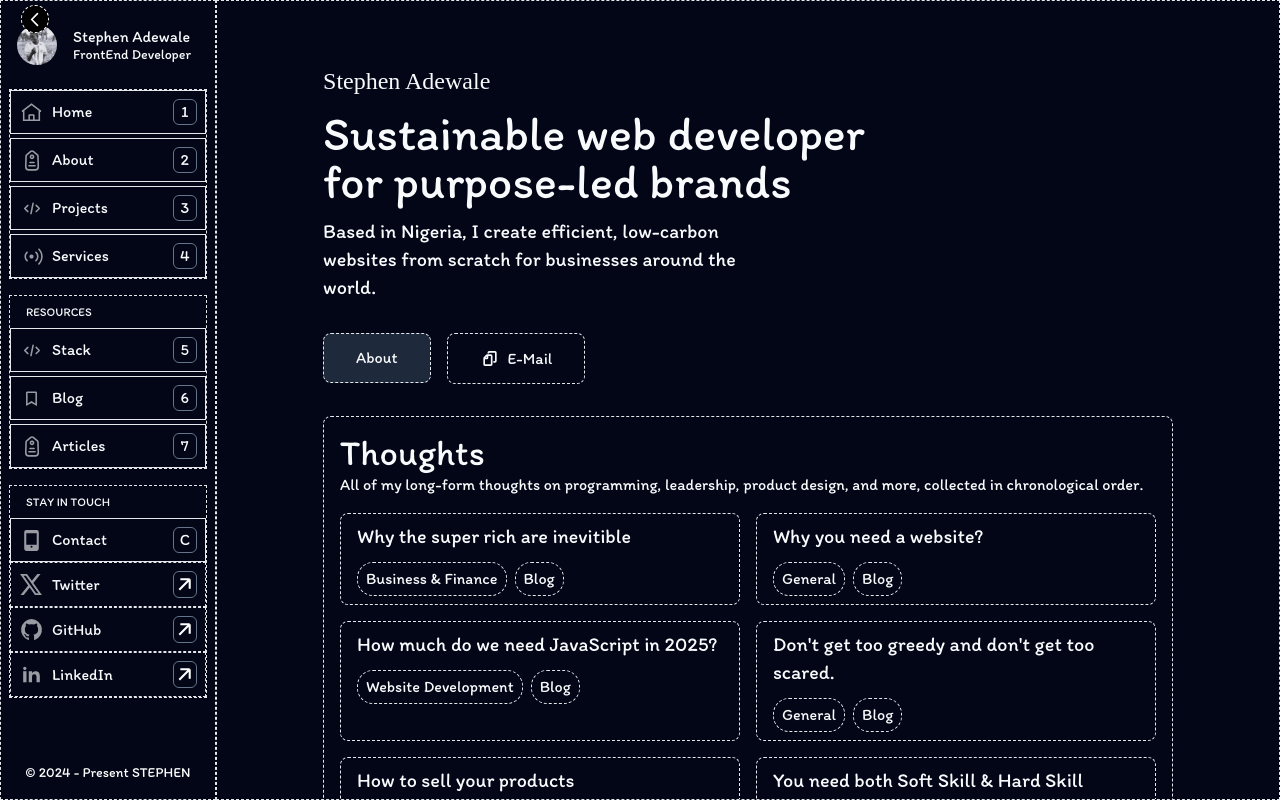
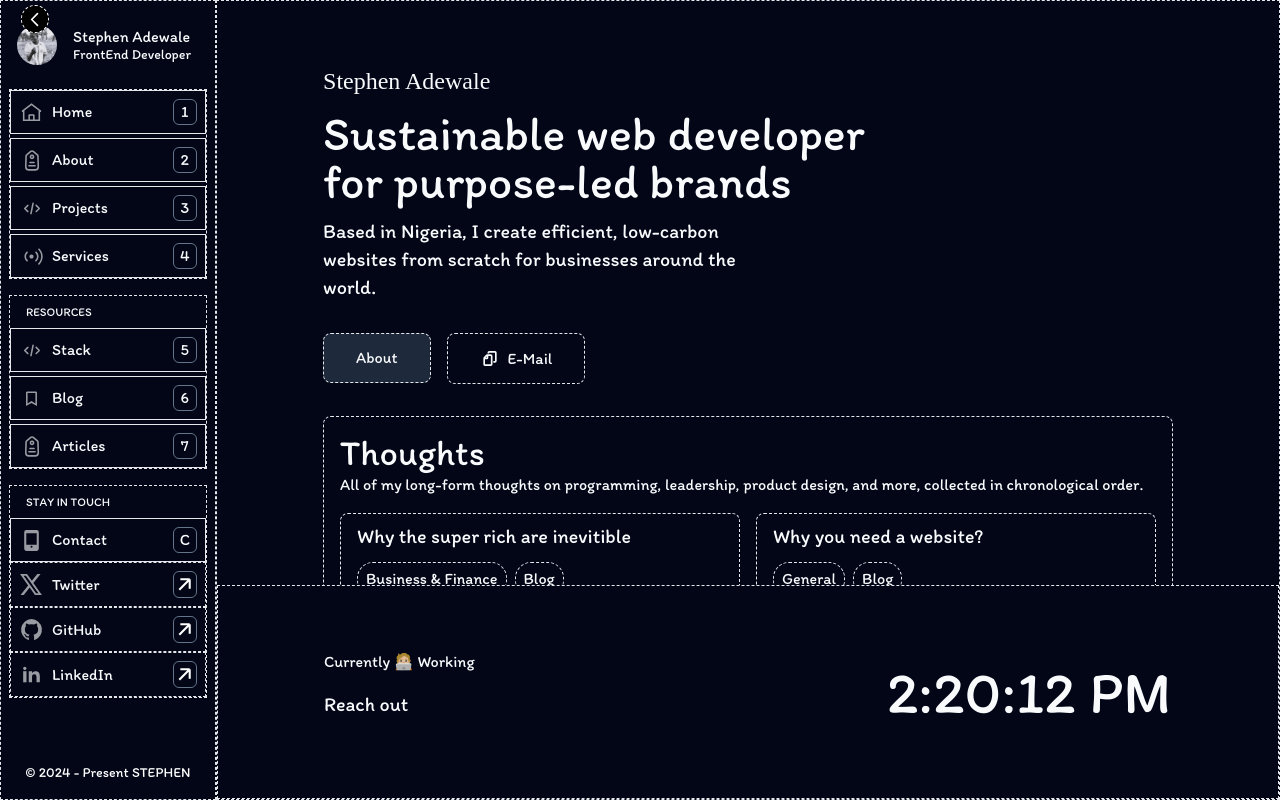
Before and after one commit to DemoStephen/portfolio, a React (Vite) app: page / in a window 1280 px wide. Built offline with nearby package versions, Linux system fonts and the light colour scheme; a web font is replaced by a local one.

Commit message:
Updated UI

```diff
--- a/src/UI/Footer.jsx
+++ b/src/UI/Footer.jsx
@@ -1,14 +1,53 @@
+import { useEffect, useState } from "react";
+
 export default function Footer() {
+  const [message, setMessage] = useState(true);
+  const [time, setTime] = useState(new Date().toLocaleTimeString());
+
+  useEffect(() => {
+    const timer = setInterval(() => {
+      setTime(new Date().toLocaleTimeString());
+    }, 1000);
+
+    return () => clearInterval(timer); // Cleanup on unmount
+  }, []);
+
+  useEffect(() => {
+    const checkTime = () => {
+      const now = new Date();
+      const hours = now.getHours();
+      const minutes = now.getMinutes();
+
+      // Check if the time is between 10:30 PM and 6:30 AM
+      if (
+        (hours === 22 && minutes >= 30) ||
+        hours > 22 ||
+        hours < 6 ||
+        (hours === 6 && minutes < 30)
+      ) {
+        setMessage(false);
+      } else {
+        setMessage(true);
+      }
+    };
+
+    checkTime(); // Initial check
+    const timer = setInterval(checkTime, 60000); // Check every minute
+
+    return () => clearInterval(timer); // Cleanup on unmount
+  }, []);
+
   return (
-    <footer className="border mt-8 border-dashed lg:px-[10%] px-[5%] py-12 lg:py-16 flex items-center justify-between">
+    <footer className="border mt-8 border-dashed lg:px-[10%] px-[5%] py-12 lg:py-16 flex items-center justify-between sticky bottom-0 bg-slate-950">
       <div>
         <p>
-          Currently <span>Working</span>
+          Currently{" "}
+          {message ? <span>🧑🏼&zwj;💻 Working </span> : <span>💤 Sleeping</span>}{" "}
         </p>
-        <button>Reach out</button>
+        <button className="py-2 lg:py-4 text-xl">Reach out</button>
       </div>
 
-      <div className="text-4xl md:text-6xl">10 : 30 AM</div>
+      <div className="text-4xl md:text-6xl">{time}</div>
     </footer>
   );
 }
--- a/src/UI/Navigation.jsx
+++ b/src/UI/Navigation.jsx
@@ -34,7 +34,7 @@ export default function Navigation() {
         handleSideBarWidth={handleSideBarWidth}
         sideBarWidth={sideBarWidth}
       />
-      <section className="flex flex-row lg:flex-col gap-0.5 md:gap-1 lg:gap-4">
+      <section className="flex flex-row lg:flex-col lg:gap-4">
         <Me sideBarWidth={sideBarWidth} />
         <ul className="w-full lg:w-auto flex flex-row gap-0.5 md:gap-1 lg:flex-col border-dashed lg:border">
           <List
@@ -81,6 +81,7 @@ export default function Navigation() {
             tagline="Articles"
             index="7"
             view="mobile"
+            hide="mobile"
           />
         </ul>
         <section className="hidden lg:flex flex-col lg:w-auto lg:border border-dashed">
```
